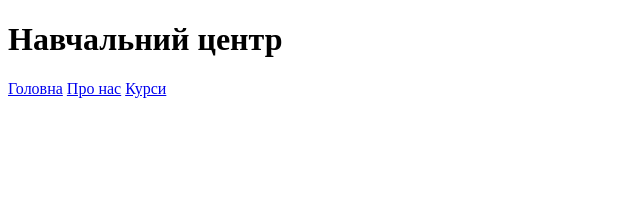
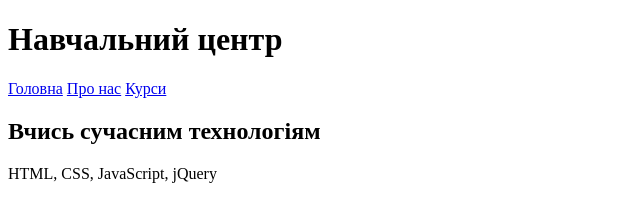
Before and after one commit to Eli-dot-g/TeamWork, a plain HTML site: page index.html in a window 1280 px wide. Shown: the whole page, without its empty margins (0-640 px from the left). Drawn offline with Linux system fonts and the light colour scheme.

Commit message:
added section

```diff
--- a/index.html
+++ b/index.html
@@ -15,6 +15,11 @@
     </nav>
 </header>
 
+<section class="hero">
+    <h2>Вчись сучасним технологіям</h2>
+    <p>HTML, CSS, JavaScript, jQuery</p>
+</section>
+
 
 </body>
 </html>
```
